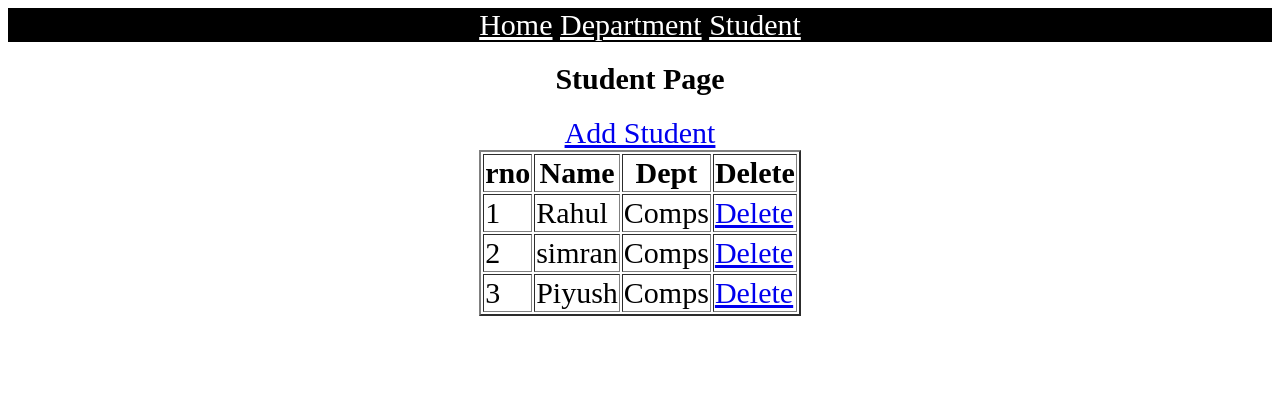
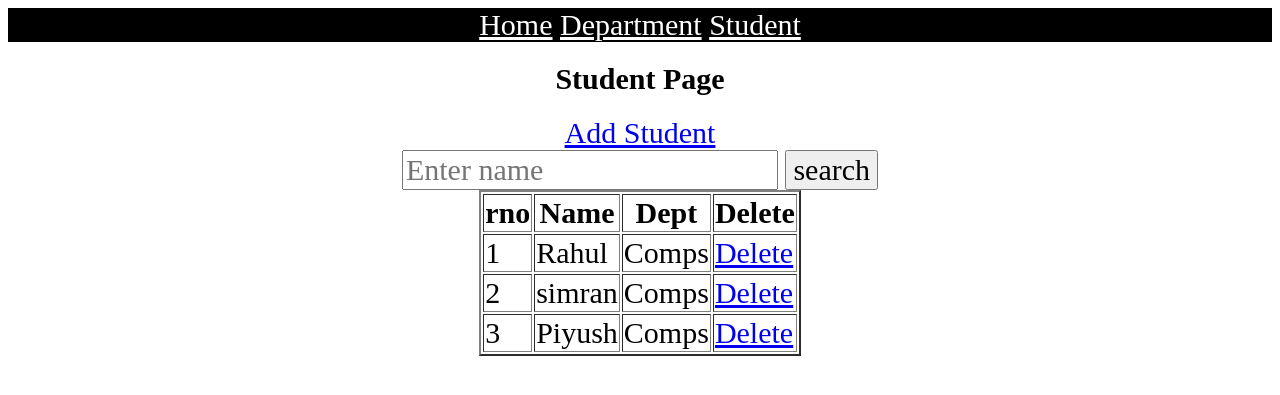
Before and after one commit to rahul-bhatia/Django-CollegeManagementSystem, a Django app: page /student in a window 1280 px wide. Shown: the top 395 px of the page. Run offline with Django 3.2, Linux system fonts and the light colour scheme; data comes from the database, SQL or seed files in the repository.

Commit message:
added search form

```diff
--- a/collegeManagement/cmsapp/templates/student.html
+++ b/collegeManagement/cmsapp/templates/student.html
@@ -7,7 +7,12 @@ Students
 {% block content%}
 <h1>Student Page</h1>
 <a href="{% url 'addstudent'%}">Add Student</a>
+<form action="{% url 'search' %}">
+		<input type="text" name="search" placeholder="Enter name">
+		<input type="submit" value="search">
+	</form>
 <table border="2">
+
 	{% if data%}
 		<tr>
 			<th>rno</th>
--- a/collegeManagement/cmsapp/views.py
+++ b/collegeManagement/cmsapp/views.py
@@ -56,3 +56,9 @@ def addstudent(request):
 		fm=StudentForm()
 		print(fm)
 		return render(request,'addstudent.html',{'fm':fm})
+
+def search(request):
+	x=request.GET.get('search')
+	print(x)
+	dm=StudentModel.objects.filter(name=x)
+	return render(request,'student.html',{'data':dm})
--- a/collegeManagement/collegeManagement/urls.py
+++ b/collegeManagement/collegeManagement/urls.py
@@ -15,7 +15,7 @@ Including another URLconf
 """
 from django.contrib import admin
 from django.urls import path
-from cmsapp.views import home,showdept,adddept,student,delete,addstudent,deleteStudent
+from cmsapp.views import home,showdept,adddept,student,delete,addstudent,deleteStudent,search
 
 urlpatterns = [
     path('admin/', admin.site.urls),
@@ -26,5 +26,5 @@ urlpatterns = [
     path('delete/<int:id>',delete,name='delete'),
     path('addstudent',addstudent,name="addstudent"),
     path('deleteStudent/<int:id>',deleteStudent,name='deleteStudent'),
-
+    path('search',search,name="search")
 ]
```
